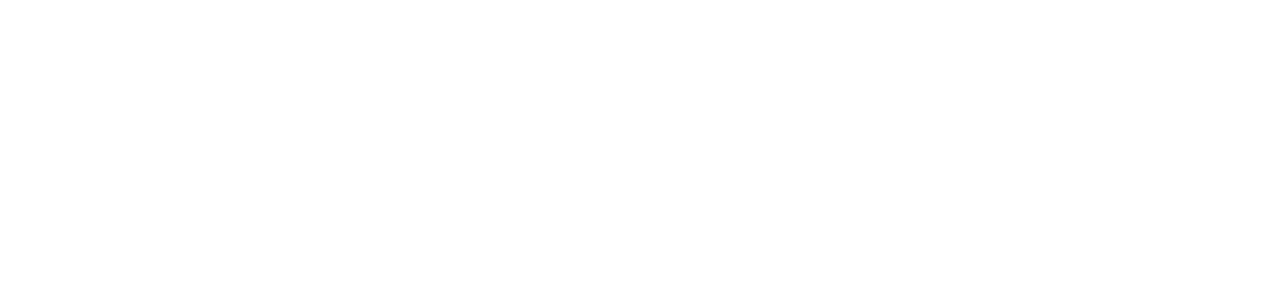
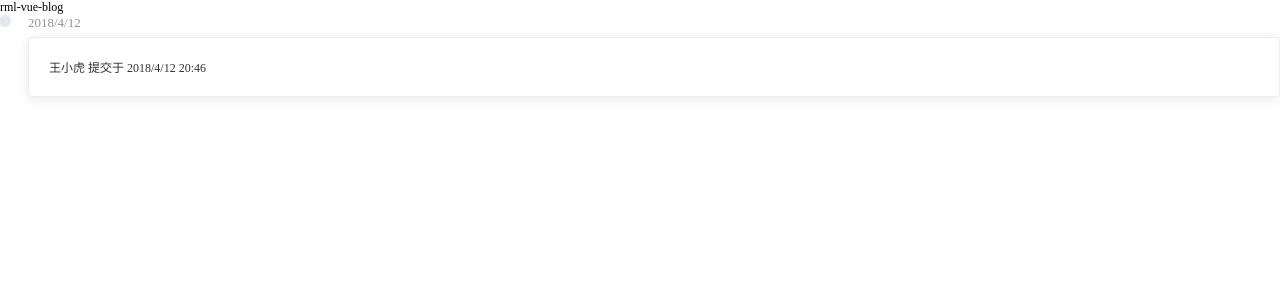
Before and after one commit to yunzhongbaihe/rml-vue-blog, a Vue app: page /timeaxis in a window 1280 px wide. Shown: the top 300 px of the page. Built offline with nearby package versions, Linux system fonts and the light colour scheme.

Commit message:
rml-vue-blog

```diff
--- a/src/App.vue
+++ b/src/App.vue
@@ -1,5 +1,6 @@
 <template>
     <div id="app">
+        rml-vue-blog
         <router-view/>
     </div>
 </template>
--- a/src/components/HelloWorld.vue
+++ /dev/null
@@ -1,28 +0,0 @@
-<template>
-    <div class="hello">
-        <el-row>
-            <el-button>默认按钮</el-button>
-            <el-button type="primary">主要按钮</el-button>
-            <el-button type="success">成功按钮</el-button>
-            <el-button type="info">信息按钮</el-button>
-            <el-button type="warning">警告按钮</el-button>
-            <el-button type="danger">危险按钮</el-button>
-        </el-row>
-    </div>
-</template>
-
-<script>
-    export default {
-        name: 'HelloWorld',
-        data(){
-            return {
-                msg: 'Welcome to Your Vue.js App'
-            }
-        }
-    }
-</script>
-
-<!-- Add "scoped" attribute to limit CSS to this component only -->
-<style scoped>
-
-</style>
--- /dev/null
+++ b/src/components/Timeaxis.vue
@@ -0,0 +1,19 @@
+<template>
+    <el-timeline>
+        <el-timeline-item timestamp="2018/4/12" placement="top">
+            <el-card>
+                <p>王小虎 提交于 2018/4/12 20:46</p>
+            </el-card>
+        </el-timeline-item>
+    </el-timeline>
+</template>
+
+<script>
+    export default {
+        name: "Timeaxis"
+    }
+</script>
+
+<style scoped>
+
+</style>
--- a/src/router/index.js
+++ b/src/router/index.js
@@ -1,6 +1,5 @@
 import Vue from 'vue';
 import Router from 'vue-router';
-import HelloWorld from '@/components/HelloWorld';
 
 Vue.use(Router);
 
@@ -10,7 +9,12 @@
         {
             path: '/',
             name: 'HelloWorld',
-            component: HelloWorld
+            component: () => ('<div>dddd</div>')
+        },
+        {
+            path: '/timeaxis',
+            name: 'timeaxis',
+            component: () => import('@/components/Timeaxis')
         }
     ]
 });
```
